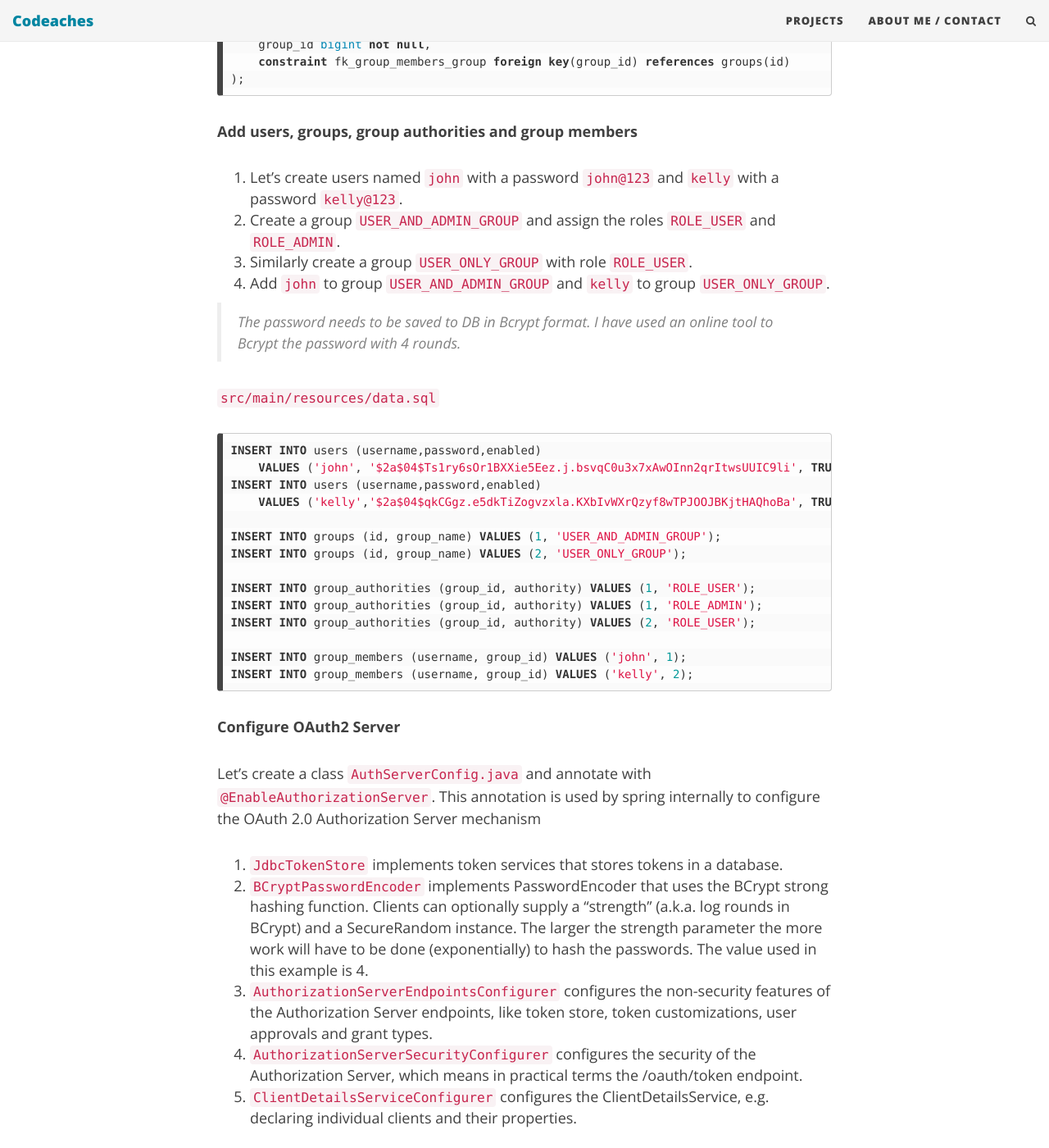
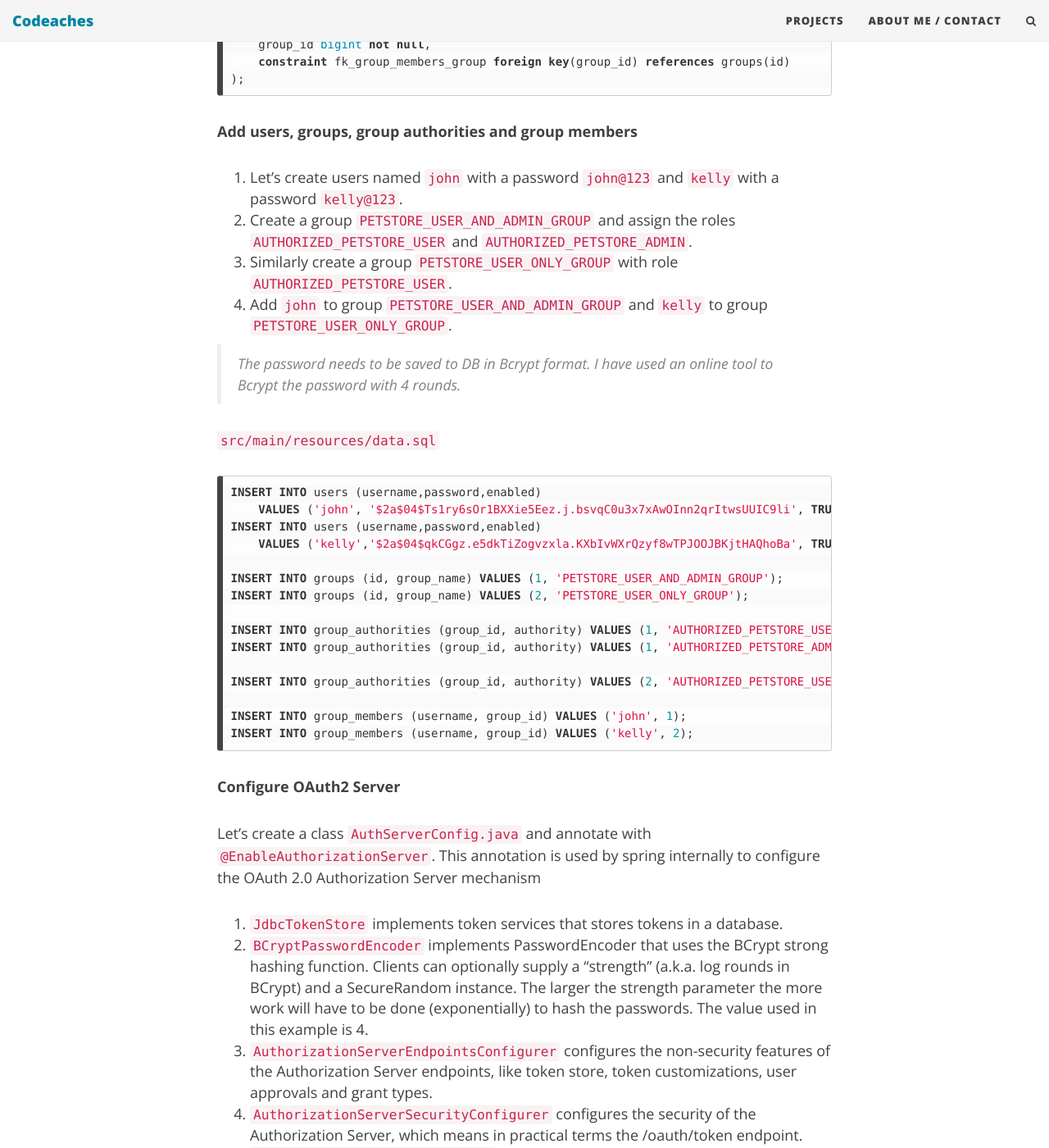
Before and after one commit to codeaches/codeaches.github.io, a Jekyll site: the page built from _posts/2018-12-20-Spring Boot-OAuth2 and Resource Server setup.md, in a window 1280 px wide and 1400 px high, scrolled down 5014 px. Shown: the whole window at 82% size. Built offline with Jekyll 4.4.1, drawn with Linux system fonts in a browser that asks for light colours; nearby versions of some CDN libraries; comment, search, counter and statistics services are not loaded; some of the changed text lies outside the part shown.

Commit message:
no message

````diff
--- a/_posts/2018-12-20-Spring Boot-OAuth2 and Resource Server setup.md
+++ b/_posts/2018-12-20-Spring Boot-OAuth2 and Resource Server setup.md
@@ -196,9 +196,9 @@ create table group_members (
 **Add users, groups, group authorities and group members**
 
 1. Let's create users named `john` with a password `john@123` and `kelly` with a password `kelly@123`.
-2. Create a group `USER_AND_ADMIN_GROUP` and assign the roles `ROLE_USER` and `ROLE_ADMIN`.
-3. Similarly create a group `USER_ONLY_GROUP` with role `ROLE_USER`.
-4. Add `john` to group `USER_AND_ADMIN_GROUP` and `kelly` to group `USER_ONLY_GROUP`.
+2. Create a group `PETSTORE_USER_AND_ADMIN_GROUP` and assign the roles `AUTHORIZED_PETSTORE_USER` and `AUTHORIZED_PETSTORE_ADMIN`.
+3. Similarly create a group `PETSTORE_USER_ONLY_GROUP` with role `AUTHORIZED_PETSTORE_USER`.
+4. Add `john` to group `PETSTORE_USER_AND_ADMIN_GROUP` and `kelly` to group `PETSTORE_USER_ONLY_GROUP`.
 
 > The password needs to be saved to DB in Bcrypt format. I have used an online tool to Bcrypt the password with 4 rounds.
 
@@ -210,12 +210,13 @@ INSERT INTO users (username,password,enabled)
 INSERT INTO users (username,password,enabled)
     VALUES ('kelly','$2a$04$qkCGgz.e5dkTiZogvzxla.KXbIvWXrQzyf8wTPJOOJBKjtHAQhoBa', TRUE);
 
-INSERT INTO groups (id, group_name) VALUES (1, 'USER_AND_ADMIN_GROUP');
-INSERT INTO groups (id, group_name) VALUES (2, 'USER_ONLY_GROUP');
+INSERT INTO groups (id, group_name) VALUES (1, 'PETSTORE_USER_AND_ADMIN_GROUP');
+INSERT INTO groups (id, group_name) VALUES (2, 'PETSTORE_USER_ONLY_GROUP');
 
-INSERT INTO group_authorities (group_id, authority) VALUES (1, 'ROLE_USER');
-INSERT INTO group_authorities (group_id, authority) VALUES (1, 'ROLE_ADMIN');
-INSERT INTO group_authorities (group_id, authority) VALUES (2, 'ROLE_USER');
+INSERT INTO group_authorities (group_id, authority) VALUES (1, 'AUTHORIZED_PETSTORE_USER');
+INSERT INTO group_authorities (group_id, authority) VALUES (1, 'AUTHORIZED_PETSTORE_ADMIN');
+
+INSERT INTO group_authorities (group_id, authority) VALUES (2, 'AUTHORIZED_PETSTORE_USER');
 
 INSERT INTO group_members (username, group_id) VALUES ('john', 1);
 INSERT INTO group_members (username, group_id) VALUES ('kelly', 2);
@@ -376,7 +377,7 @@ curl -X POST http://localhost:9050/oauth/check_token \
   "active": true,
   "exp": 1545401270,
   "authorities": [
-    "ROLE_USER"
+    "AUTHORIZED_PETSTORE_USER"
   ],
   "client_id": "appclient"
 }
@@ -473,8 +474,8 @@ public class DemoApplication {
 
 Let's create a class `PetstoreController.java` and configure REST methods pet() and favouritePet() {#petstorecontroller}
 
-> `/pet` can be acessed by user who has ROLE_USER authority
-> `/favouritePet` can be acessed by user who has ROLE_ADMIN authority
+> `/pet` can be acessed by user who belongs to `AUTHORIZED_PETSTORE_USER`
+> `/favouritePet` can be acessed by user who belongs to `AUTHORIZED_PETSTORE_ADMIN`
 
 `com.codeaches.petstore.PetstoreController.java`
 
@@ -484,13 +485,13 @@ Let's create a class `PetstoreController.java` and configure REST methods pet()
 public class PetstoreController {
 
     @GetMapping("pet")
-    @PreAuthorize("hasAuthority('ROLE_USER')")
+    @PreAuthorize("hasAuthority('AUTHORIZED_PETSTORE_USER')")
     public String pet(Principal principal) {
         return "Hi " + principal.getName() + ". My pet is dog";
     }
 
     @GetMapping("favouritePet")
-    @PreAuthorize("hasAuthority('ROLE_ADMIN')")
+    @PreAuthorize("hasAuthority('AUTHORIZED_PETSTORE_ADMIN')")
     public String favouritePet(Principal principal) {
         return "Hi " + principal.getName() + ". My favourite pet is cat";
     }
@@ -525,7 +526,7 @@ DemoApplication  : Started DemoApplication in 12.233 seconds (JVM running for 14
 
 ### Test resource server {#test_resource_server}
 
-**Test `/pet` for a user having access to Authority `ROLE_USER`**
+**Test `/pet` for a user having access to Authority `AUTHORIZED_PETSTORE_USER`**
 
 > Both john and kelly has access to `/pet`
 
@@ -541,7 +542,7 @@ curl -X GET http://localhost:8010/pet \
 Hi kelly. My pet is dog
 ```
 
-**Test `/favouritePet` for a user having access to Authority `ROLE_ADMIN`**
+**Test `/favouritePet` for a user having access to Authority `AUTHORIZED_PETSTORE_ADMIN`**
 
 > Only `john` has access to `/favouritePet`
 
@@ -557,7 +558,7 @@ curl -X GET http://localhost:8010/favouritePet \
 Hi john. My favourite pet is cat
 ```
 
-**Test `/favouritePet` for a user not having access to Authority `ROLE_ADMIN`**
+**Test `/favouritePet` for a user not having access to Authority `AUTHORIZED_PETSTORE_ADMIN`**
 
 > kelly does not have access to `/favouritePet`. Hence we get `access_denied` error.
 
````
